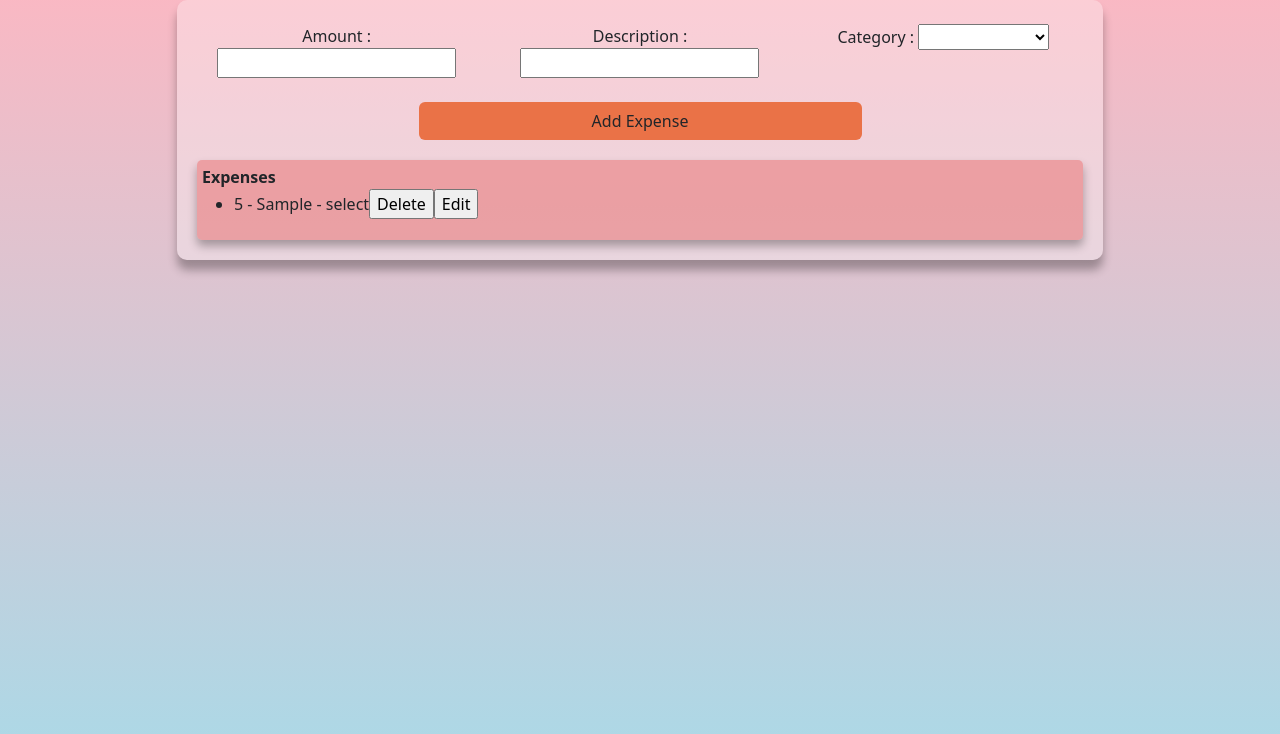
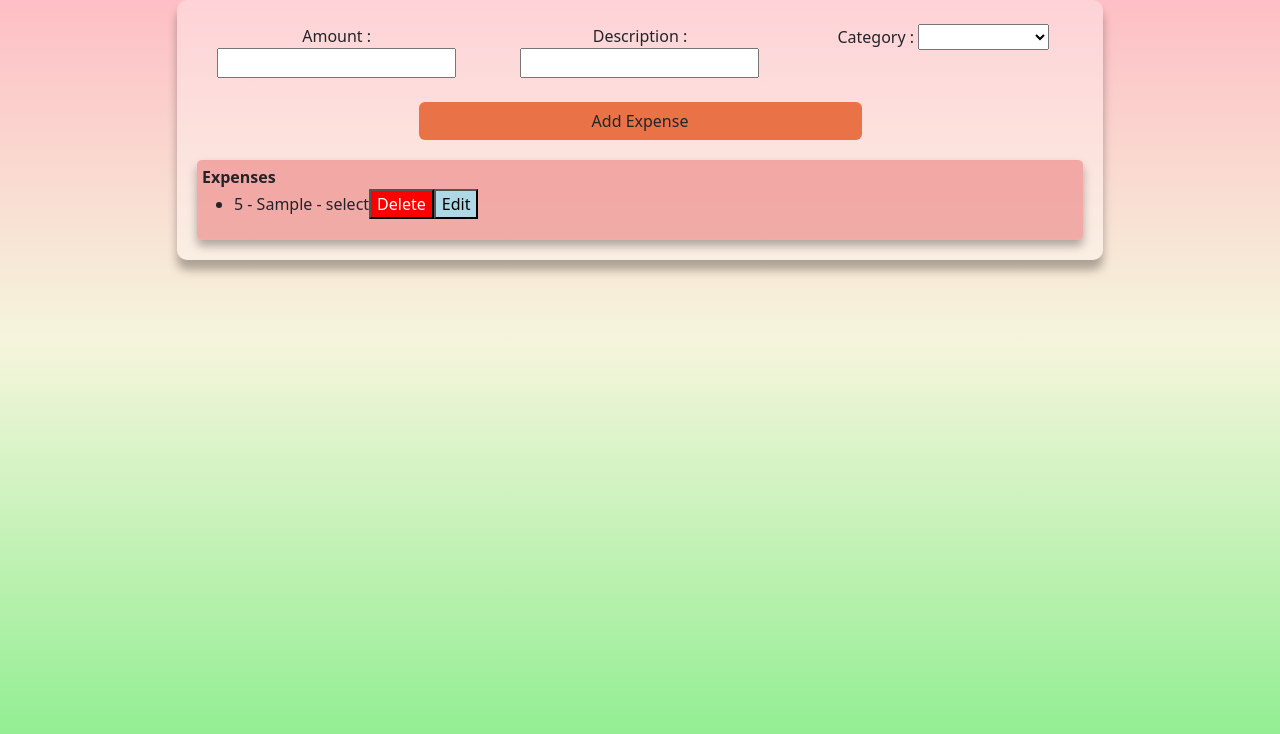
Before and after one commit to N-ishant/Expense-Tracker, a plain HTML site: page index.html in a window 1280 px wide. Both pictures are taken after typing "5", "Sample" into the empty fields and a click on the input "Add Expense". Shown: the part 56-790 px from the top of the page. Drawn offline with nearby package versions, Linux system fonts and the light colour scheme.

Commit message:
Styling Changes

```diff
--- a/main.js
+++ b/main.js
@@ -41,6 +41,8 @@ function showUserOnScreen(user){
     const deleteBtn = document.createElement('input');
     deleteBtn.type = "button";
     deleteBtn.value = 'Delete';
+    deleteBtn.style.color = 'white';
+    deleteBtn.style.backgroundColor = 'Red';
 
     deleteBtn.onclick = () => {
         localStorage.removeItem(user.amount + "-" + user.description + "-" + user.category);
@@ -51,6 +53,7 @@ function showUserOnScreen(user){
     const editBtn = document.createElement('input');
     editBtn.type = "button";
     editBtn.value = "Edit";
+    editBtn.style.backgroundColor = 'lightBlue';
 
     editBtn.onclick = () => {
         localStorage.removeItem(user.amount + "-" + user.description + "-" + user.category);
--- a/style.css
+++ b/style.css
@@ -1,6 +1,6 @@
 body{
     margin: 0;
-    background: linear-gradient(lightpink,lightblue);
+    background: linear-gradient(lightPink, beige, lightgreen);
     min-height: 100vh;
     min-width: 100vw;
     text-align: center;
```
